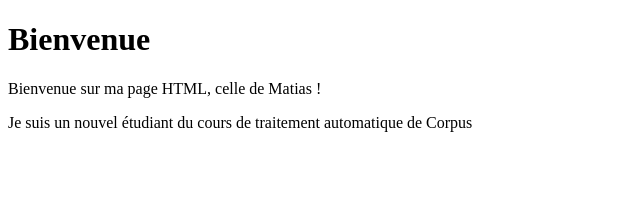
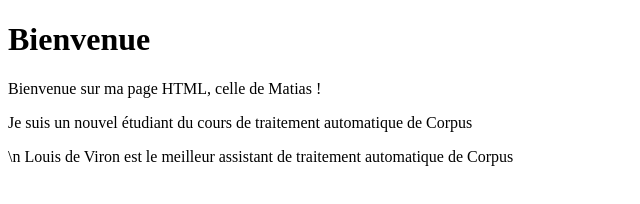
Before and after one commit to breyting/first_game_web_version, a plain HTML site: page index.html in a window 1280 px wide. Shown: the whole page, without its empty margins (0-640 px from the left). Drawn offline with Linux system fonts and the light colour scheme.

Commit message:
nouveau Paragraphe Louis De Viron

```diff
--- a/index.html
+++ b/index.html
@@ -6,5 +6,6 @@
     <h1>Bienvenue</h1>
     <p>Bienvenue sur ma page HTML, celle de Matias !</p>
     <p>Je suis un nouvel étudiant du cours de traitement automatique de Corpus</p>
+    <p>\n Louis de Viron est le meilleur assistant de traitement automatique de Corpus</p>
     </body>
 </html>
```
